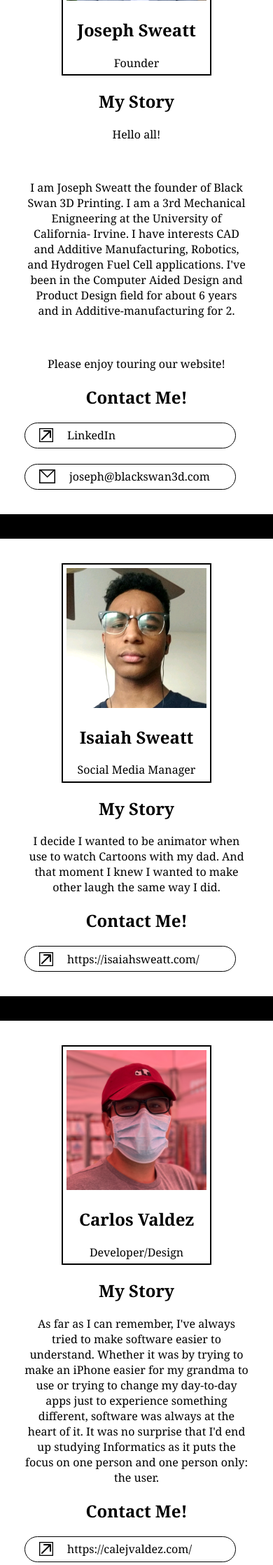
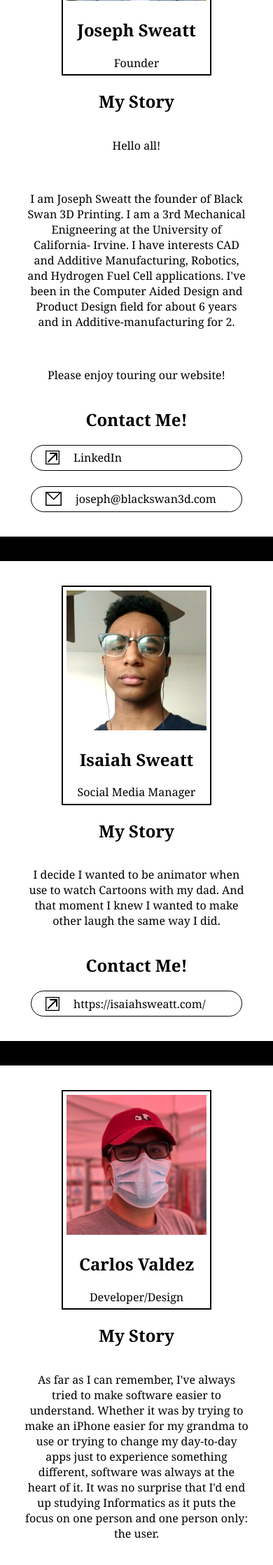
Before and after one commit to blackswan3dprinting/blackswan3dprinting.github.io, a Flask app: page /our-team/ in a window 390 px wide. Shown: the part 676-2913 px from the top of the page at 70% size. Run offline with Flask 2, Linux system fonts and the light colour scheme.

Commit message:
straightened contact list

```diff
--- a/src/bs3d/website/static/styles/our_team.css
+++ b/src/bs3d/website/static/styles/our_team.css
@@ -148,6 +148,10 @@ footer a:hover {
 @media only screen and (max-width: 600px) {
   .text-container {
     text-align: center;
+    display: flex;
+    flex-direction: column;
+    justify-content: center;
+    align-items: center;
   }
 }
 
--- a/src/bs3d/website/static/styles/our_team.scss
+++ b/src/bs3d/website/static/styles/our_team.scss
@@ -169,6 +169,12 @@ footer {
 
     @media only screen and (max-width: 600px) {
         text-align: center;
+
+        display: flex;
+        flex-direction: column;
+
+        justify-content: center;
+        align-items: center;
     }
 }
 
```
